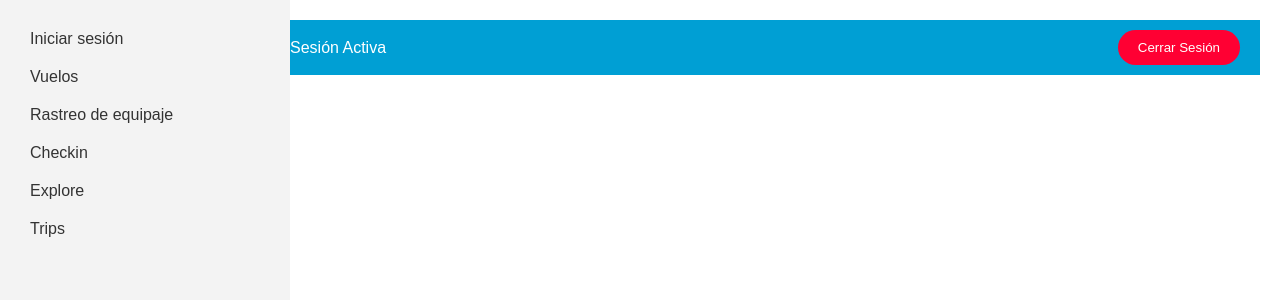
After one commit to joseumana0406/A.D.D.S, a PHP site: page /principal.html in a window 1280 px wide. The commit adds this page. Shown: the top 300 px of the page. Run offline with PHP 8.4, Linux system fonts and the light colour scheme.

Commit message:
ultima actualizacion agregandoo interfases

```diff
--- a/index.php
+++ b/index.html
@@ -18,7 +18,7 @@
             <input type="password" id="password" name="password" placeholder="Contraseña">
             <button type="submit">Ingresar</button>
             <a href="#" class="forgot-password">¿Olvidaste la contraseña?</a>
-            <button type="button" class="create-account">Crea una cuenta</button>
+            <button type="button" class="create-account" onclick="window.location.href='registro.html';">Crea una cuenta</button>
         </form>
     </div>
 </div>
--- /dev/null
+++ b/principal.html
@@ -0,0 +1,74 @@
+<!DOCTYPE html>
+<html lang="es">
+<head>
+<meta charset="UTF-8">
+<meta name="viewport" content="width=device-width, initial-scale=1.0">
+<title>Página Principal - Canal Air</title>
+<style>
+    body {
+        margin: 0;
+        font-family: Arial, sans-serif;
+    }
+    .sidebar {
+        height: 100vh;
+        width: 250px;
+        position: fixed;
+        background-color: #f3f3f3;
+        padding: 20px;
+    }
+    .sidebar a {
+        text-decoration: none;
+        color: #333;
+        display: block;
+        padding: 10px;
+        border-radius: 5px;
+        transition: background-color 0.3s;
+    }
+    .sidebar a:hover {
+        background-color: #ddd;
+    }
+    .main-content {
+        margin-left: 250px; /* Same as sidebar width */
+        padding: 20px;
+    }
+    .header {
+        background-color: #009fd4;
+        color: white;
+        padding: 10px 20px;
+        display: flex;
+        justify-content: space-between;
+        align-items: center;
+    }
+    .header .close-session {
+        background-color: #ff0033;
+        border: none;
+        color: white;
+        padding: 10px 20px;
+        border-radius: 20px;
+        cursor: pointer;
+    }
+    /* Add additional styling as needed */
+</style>
+</head>
+<body>
+
+<div class="sidebar">
+    <a href="#">Iniciar sesión</a>
+    <a href="#">Vuelos</a>
+    <a href="#">Rastreo de equipaje</a>
+    <a href="#">Checkin</a>
+    <a href="#">Explore</a>
+    <a href="#">Trips</a>
+    <!-- Add other links as needed -->
+</div>
+
+<div class="main-content">
+    <div class="header">
+        <div>Sesión Activa</div>
+        <button class="close-session" onclick="window.location.href='index.html';">Cerrar Sesión</button>
+    </div>
+    <!-- Additional content goes here -->
+</div>
+
+</body>
+</html>
--- a/validar_login.php
+++ b/validar_login.php
@@ -28,8 +28,8 @@ if ($_SERVER["REQUEST_METHOD"] == "POST") {
         // Compara la contraseña en texto plano
         if ($user && $user['password'] === $password) {
             // Si la contraseña coincide, el usuario se autentica correctamente
-            echo "Usuario autenticado con éxito.";
-            // Aquí podrías redirigir al usuario o iniciar una sesión
+            header('Location: principal.html');
+            exit;
         } else {
             // Si la contraseña no coincide, muestra un mensaje de error
             echo "Email o contraseña incorrectos.";
```
Also changed, not shown: base de datos solo tabla usarios.png (added).
